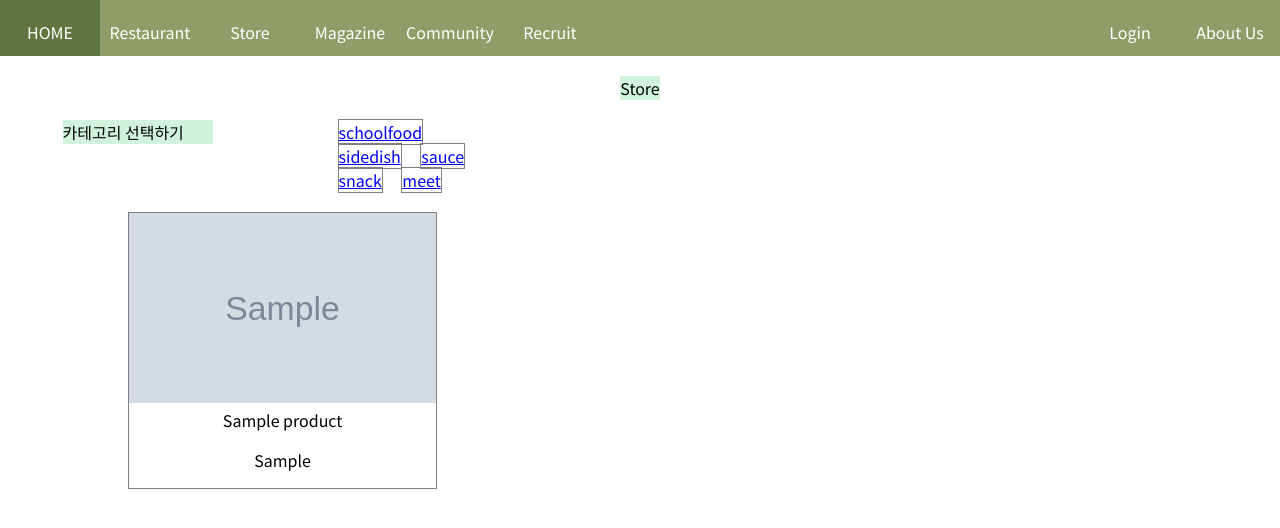
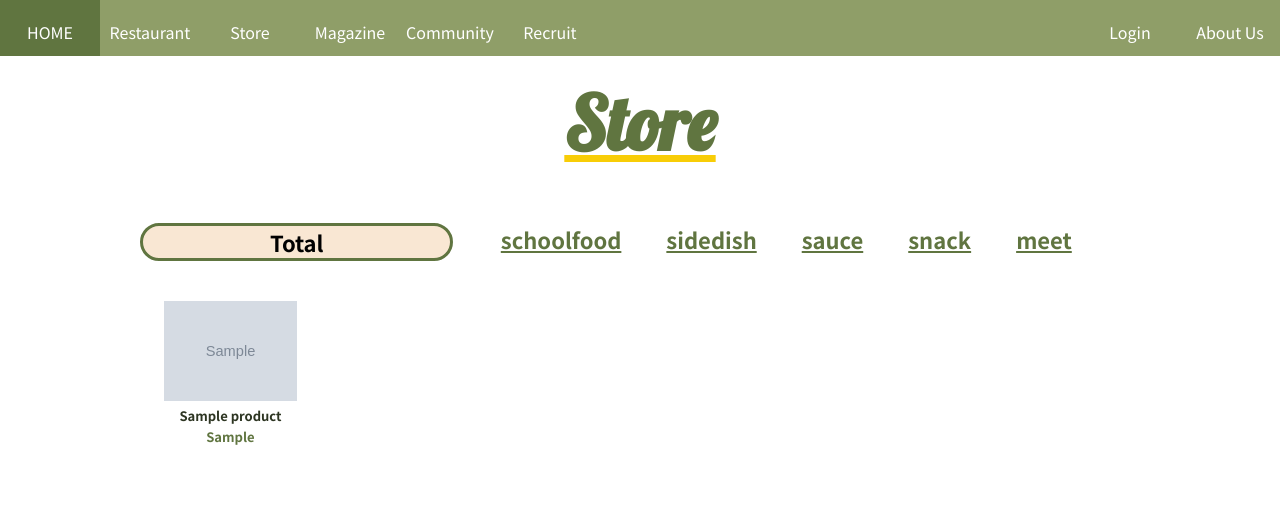
Before and after one commit to haeju98/team2_miniton, a Django app: page /Store/ in a window 1280 px wide. Shown: the top 528 px of the page. Run offline with Django 3.2, Linux system fonts and the light colour scheme; tables that the repository leaves empty hold one stand-in row (values such as "Sample post"); grey boxes marked "Sample" are stand-in pictures; parts of the project's set-up code (start-up, migrations or seed data) failed here and were passed over; some libraries are stand-ins or nearby versions.

```diff
--- a/app/static/4-Store/Store.css
+++ b/app/static/4-Store/Store.css
@@ -1,4 +1,9 @@
 @import url(base.css);
+
+
+img{
+    object-fit: contain;
+}
 
 .header{
     width: 100%;
@@ -9,39 +14,64 @@
 }
 
 .title{
-    background-color: rgb(209, 243, 220);
+    font-family: 'Lobster', cursive;
+    font-size: 75px;
+    font-weight: 700;
+    color: #607540;
+    padding-bottom: 1%;
 }
 
 .middlebar{
-    width: 550px;
+    font-size: 22px;
+    width: 80%;
     display: flex;
     justify-content: space-around;
-    margin: 20px 0;
+    margin: 40px 0;
 }
 
 .Seoul{
-    background-color: rgb(209, 243, 220);
-    width: 150px;
+    border: 3px solid #607540;
+    width: 70px;
     height: 100%;
+    background-color: #F9E7D3;
+    font-weight: 700;
+    border-radius: 30px;
+    width: 30%;
+    height: 30%;
+    display: flex;
+    justify-content: center;
+    text-align: center;
 }
 
 .Store_by_Region{
     width: 150px;
     height: 40%;
+    display: flex;
+    justify-content: center;
+    text-align: center;
 }
 
 .nav-item{
-    border: 1px solid gray;
-    text-align: center;
-    margin-right: 15px;
-    width:30%
+    /* border: 1px solid gray; */
+    width:20%;
 }
 
 .middle {
-    width: 30px;
+    width: 90%;
     height: 40%;
-    color: blue;
+    font-weight: 800;
+    color: #607540;
     text-decoration: underline;
+    display: flex;
+    justify-content: center;
+    text-align: center;
+    margin-right: 45px;
+
+
+}
+.middle:hover{
+    color:#F8CD07;
+
 }
 
 .main-oneline{
@@ -59,3 +89,23 @@
     font-size: 15px;
     margin: 5px;
 }
+
+#product_name{
+    color: #2d3522;
+    font-size: 13px;
+    font-weight: 700;
+    display: flex;
+    justify-content: center;
+    text-align: center;
+    margin: 12 12 12 0px;
+}
+
+#product_price{
+    color: #607540;
+    font-size: 13px;
+    font-weight: 700;
+    display: flex;
+    justify-content: center;
+    text-align: center;
+    margin-top: 2px;
+}
--- a/app/templates/4-Store/Store.html
+++ b/app/templates/4-Store/Store.html
@@ -4,13 +4,15 @@
   href="{% static '4-Store/Store.css' %}"
   type="text/css"
 />
+<link href="https://fonts.googleapis.com/css2?family=Lobster&display=swap" rel="stylesheet">
 {% endblock %} {% block content %}
+
 <div class="header">
-  <div class="title">Store</div>
+  <div class="title" style="text-decoration:underline #F8CD07">Store</div>
 </div>
 
 <div class="middlebar">
-  <div class="Seoul">카테고리 선택하기</div>
+  <div class="Seoul">Total</div>
   <div class="Store_by_Region">
     <a class="nav-item middle" href="{% url 'schoolfood' %}">schoolfood</a>
     <a class="nav-item middle" href="{% url 'sidedish' %}">sidedish</a>
@@ -25,11 +27,11 @@
 
   {% for product in products %}
     <div class="nav-item">
-        <a href="{{product.link}}">
-          <img src="{{product.photo}}" width="100%" height="190px" alt="상품이미지" />
-        </a>
-        <span>{{product.name}}</span>
-        <p>{{product.price}}</p>
+      <a href="{{product.link}}">
+        <img src="{{product.photo}}" width="100%" height="100px" alt="상품이미지" />
+      </a>
+        <span id="product_name">{{product.name}}</span>
+        <p id="product_price">{{product.price}}</p>
     </div>
     {% endfor %}
   </div>
--- a/app/templates/7-Recruit/Recruit.html
+++ b/app/templates/7-Recruit/Recruit.html
@@ -29,9 +29,7 @@
             이른바 ‘가치소비’, 옷 하나를 골라도 동물보호와 환경을 고려한다는 이미지까지 얹어지면서 의류업계는 주목하기 시작했습니다.
 
         </div>
-        <!-- <button style="submit">Apply</button> -->
     </div>
 
-    <!-- <a class="send">지원하기</a> -->
 </div>
 {% endblock %}
```
Also changed, not shown: app/static/3-Restaurant/Restaurant_detail.css (+100 -4 lines), app/static/7-Recruit/Recruit.css (+8 -0 lines), app/templates/3-Restaurant/Restaurant_detail.html (+10 -4 lines), app/templates/4-Store/meet.html (+5 -4 lines), app/templates/4-Store/sauce.html (+5 -4 lines), app/templates/4-Store/schoolfood.html (+5 -4 lines), app/templates/4-Store/sidedish.html (+5 -4 lines), app/templates/4-Store/snack.html (+5 -4 lines), app/static/picture/backgroundimg.jpg (added).
